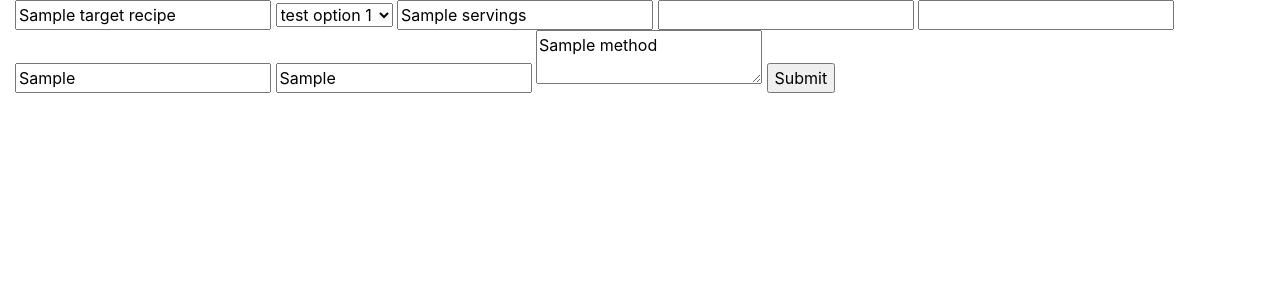
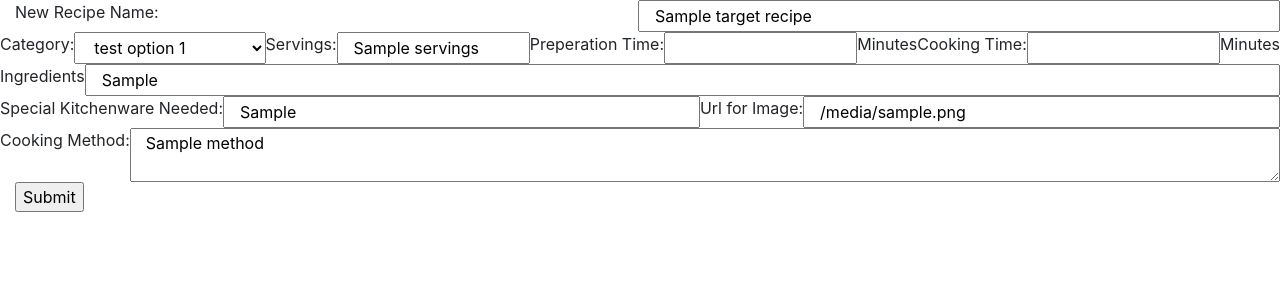
Before and after one commit to Code-Institute-Submissions/DCD-Milestone-Project-5, a Flask app: template templates/edit_recipe.html in a window 1280 px wide. Shown: the part 80-380 px from the top of the page. Run offline with Flask 2, Linux system fonts and the light colour scheme; the template is opened without the code that fills it: most values are stand-ins (such as "Sample title", 1, 10 or a date in 2020); some libraries are stand-ins or nearby versions.

Commit message:
added Delete functionality, beginning of formatting edit page.

```diff
--- a/app.py
+++ b/app.py
@@ -31,7 +31,7 @@ def recipe_search():
 
 @app.route('/recipes/<ID>')
 def recipe_page(ID):
-    return render_template("recipe_page.html")
+    return render_template("recipe_page.html", recipe=mongo.db.recipes.find_one({"_id": ObjectId(ID)}))
 
 
 @app.route('/edit_recipe/<ID>')
@@ -50,6 +50,12 @@ def insert_recipe(ID):
     else:
         recipes = mongo.db.recipes
         recipes.update_one({"_id": ObjectId(ID)}, {"$set": request.form.to_dict()})
+    return redirect(url_for('recipe_page', ID))
+
+
+@app.route('/delete_recipe/<ID>')
+def delete_recipe(ID):
+    mongo.db.recipes.delete_onee({"_id": ObjectId(ID)})
     return redirect(url_for('recipe_search'))
 
 
--- a/templates/edit_recipe.html
+++ b/templates/edit_recipe.html
@@ -6,20 +6,52 @@
     {% else %}
     <form action="{{ url_for('insert_recipe', ID=target_recipe._id) }}" method="POST">
     {% endif %}
-        <input id="RecipeName" name="recipe_name" type="text" value="{{ target_recipe.recipe_name }}">
-        <select id="CategorySelect" name="category">
+
+        <div class="row">
+            <label for="recipeName" class="col"> New Recipe Name: </label><!--I need clearer IDs, brevity be damned.-->
+            <input id="recipeName" class="col" name="recipe_name" type="text" value="{{ target_recipe.recipe_name }}" required>
+        </div>
+
+        <div class="row">
+            <label for="categorySelect"> Category: </label>
+            <select id="categorySelect" class="col" name="category">
                 <option value="TestOption1" {% if target_recipe.category == "TestOption1" %} selected {% endif %} >test option 1</option>
                 <option value="TestOption2" {% if target_recipe.category == "TestOption2" %} selected {% endif %} >test option 2</option>
                 <option value="TestOption3" {% if target_recipe.category == "TestOption3" %} selected {% endif %} >test option 3</option>
                 <option value="TestOption4" {% if target_recipe.category == "TestOption4" %} selected {% endif %} >test option 4</option>
                 <option value="TestOption5" {% if target_recipe.category == "TestOption5" %} selected {% endif %} >test option 5</option>
             </select>
-        <input id="Servings" name="servings" type="text" value="{{ target_recipe.servings }}">
-        <input id="PreparationTime" name="prep_time" type="number" value="{{ target_recipe.prep_time }}">
-        <input id="CookingTime" name="cook_time" type="number" value="{{ target_recipe.cook_time }}">
-        <input id="IngredientsList" name="ingred_list" type="text" value="{{ target_recipe.ingred_list }}">
-        <input id="ToolsNeeded" name="tools_needed" type="text" value="{{ target_recipe.tools_needed }}">
-        <textarea id="CookingMethod" name="method">{{ target_recipe.method }}</textarea>
+
+            <label for="servings"> Servings: </label>
+            <input id="servings" class="col" name="servings" type="text" value="{{ target_recipe.servings }}">
+
+            <label for="preperationTime"> Preperation Time: </label>
+            <input id="preparationTime" class="col" name="prep_time" type="number" value="{{ target_recipe.prep_time }}">
+            <span> Minutes </span>
+
+            <label for="cookingTime"> Cooking Time: </label>
+            <input id="cookingTime" class="col" name="cook_time" type="number" value="{{ target_recipe.cook_time }}">
+            <span> Minutes </span>
+        </div>
+
+        <div class="row">
+            <label for="ingredientsList">Ingredients</label>
+            <input id="ingredientsList" class="col" name="ingred_list" type="text" value="{{ target_recipe.ingred_list }}" required><!--change to an add additional kind of situation, so a nested document, or could be a text area.-->
+        </div>
+
+        <div class="row">
+            <label for="toolsNeeded">Special Kitchenware Needed: </label>
+            <input id="toolsNeeded" class="col" name="tools_needed" type="text" value="{{ target_recipe.tools_needed }}">
+
+            <label for="imageEntry">Url for Image: </label>
+            <input id="imageEntry" class="col" name="image_link" type="text" value="{{ target_recipe.image_link }}">
+        </div>
+
+        <div class="row">
+            <label for="cooking Method">Cooking Method: </label>
+            <textarea id="cookingMethod" class="col" name="method" required>{{ target_recipe.method }}</textarea>
+        </div>
+
         <input type="submit" value="Submit">
     </form>
 {% endblock %}
--- a/templates/recipe_list.html
+++ b/templates/recipe_list.html
@@ -2,7 +2,7 @@
 {% block content%}
 
     {% for recipe in recipes %}
-    <div class="recipe-object col-2"> {{ recipe.recipe_name }} </div>
+    <div class="recipe-object col-2"><a href="{{ url_for('recipe_page', ID=recipe._id) }}">{{ recipe.recipe_name }}</a> </div>
     {% endfor %}
 
 {% endblock %}
```
Also changed, not shown: templates/recipe_page.html (+20 -1 lines). Lines whose indentation alone changed are shown as unchanged.
